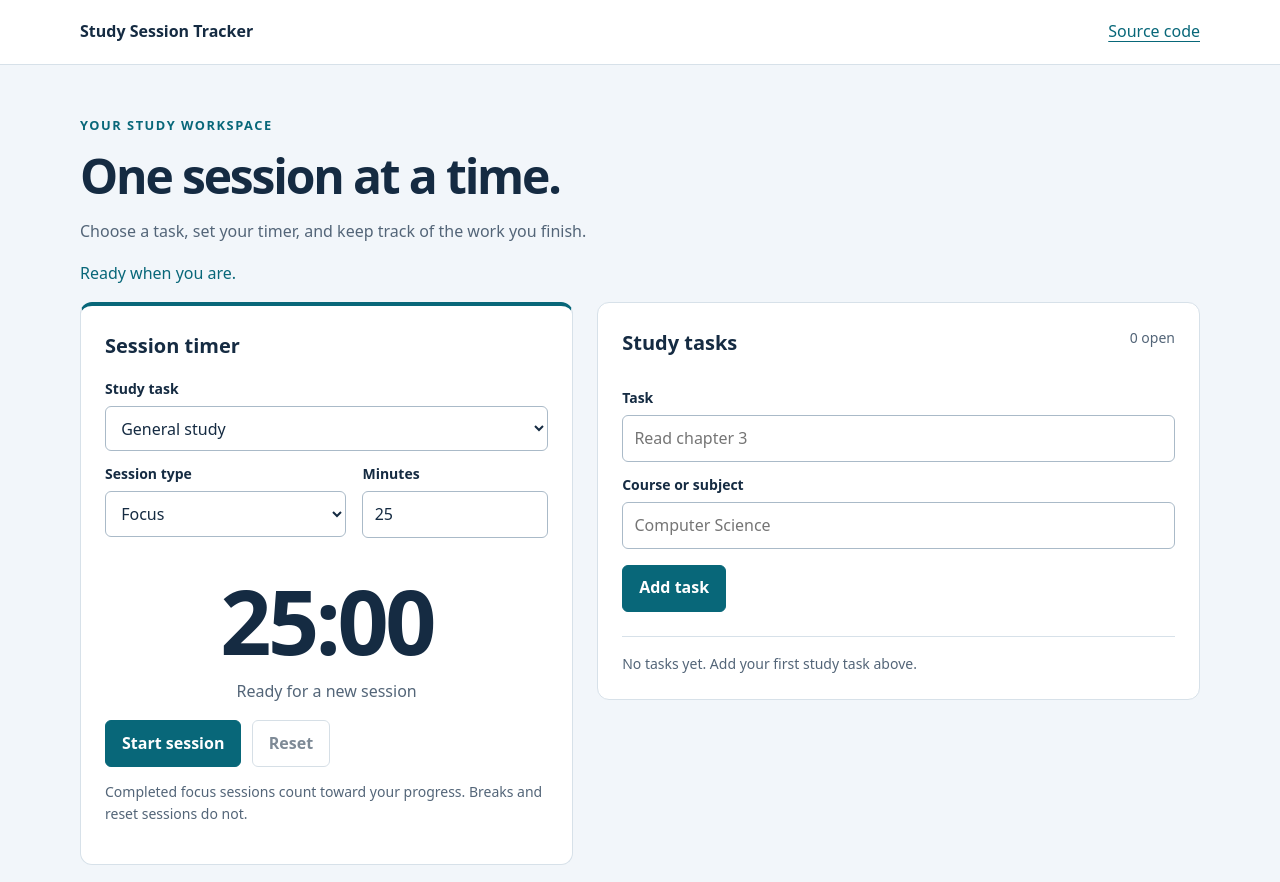
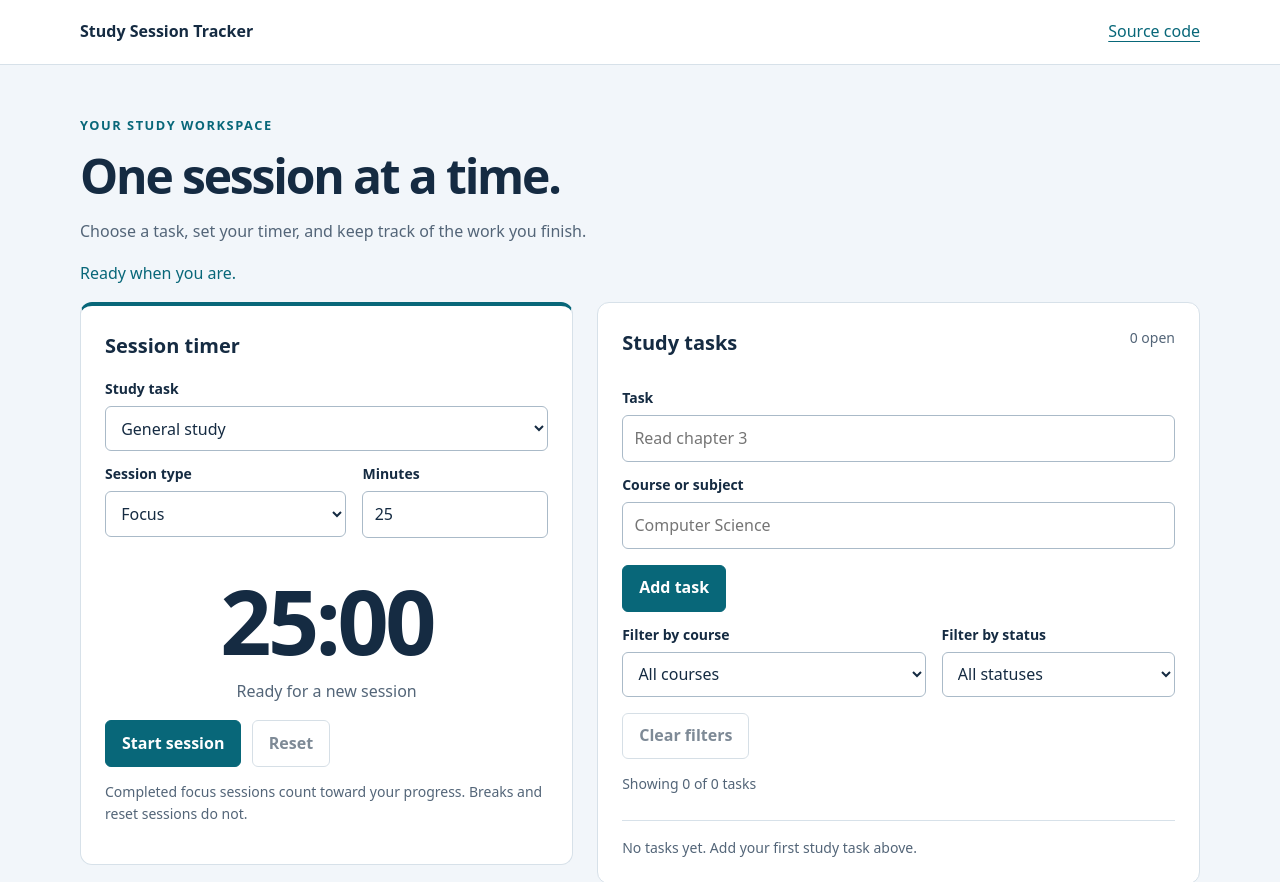
Before and after one commit to SakifT/study-session-tracker, a website: page index.html in a window 1280 px wide. Shown: the top 882 px of the page. Drawn offline with Linux system fonts and the light colour scheme.

Commit message:
Add files via upload
Add course and status task filters (#3)

```diff
--- a/app.js
+++ b/app.js
@@ -41,7 +41,27 @@ $('task-form').addEventListener('submit', event => {
   } else state.tasks.push({ id: crypto.randomUUID(), title, course, done: false });
   cancelEdit(); save(); renderTasks(); notify('Task saved.');
 });
+// Filters change only the displayed task list, never stored tasks or timer choices.
+function filterTasks(tasks, course, status) {
+  return tasks.filter(task => (!course || task.course === course) &&
+    (status === 'all' || (status === 'completed' ? !!task.done : !task.done)));
+}
+$('filter-course').addEventListener('change', renderTasks);
+$('filter-status').addEventListener('change', renderTasks);
+$('clear-filters').addEventListener('click', () => {
+  $('filter-course').value = '';
+  $('filter-status').value = 'all';
+  renderTasks();
+});
 function renderTasks() {
+  const previousCourse = $('filter-course').value;
+  const courses = [...new Set(state.tasks.map(task => task.course))].sort((a, b) => a.localeCompare(b));
+  $('filter-course').replaceChildren(new Option('All courses', ''));
+  courses.forEach(course => $('filter-course').add(new Option(course, course)));
+  $('filter-course').value = courses.includes(previousCourse) ? previousCourse : '';
+  const visibleTasks = filterTasks(state.tasks, $('filter-course').value, $('filter-status').value);
+  $('filter-summary').textContent = `Showing ${visibleTasks.length} of ${state.tasks.length} tasks`;
+  $('clear-filters').disabled = !$('filter-course').value && $('filter-status').value === 'all';
   const selected = state.timer?.taskId || $('session-task').value;
   $('session-task').replaceChildren(new Option('General study', ''));
   state.tasks.filter(t => !t.done).forEach(t => $('session-task').add(new Option(`${t.course} — ${t.title}`, t.id)));
@@ -50,7 +70,8 @@ function renderTasks() {
   $('task-list').replaceChildren();
   $('task-count').textContent = `${state.tasks.filter(t => !t.done).length} open`;
   if (!state.tasks.length) $('task-list').append(node('li', 'No tasks yet. Add your first study task above.', 'hint'));
-  state.tasks.forEach(t => {
+  if (state.tasks.length && !visibleTasks.length) $('task-list').append(node('li', 'No tasks match these filters. Change or clear the filters to see more tasks.', 'hint'));
+  visibleTasks.forEach(t => {
     const li = node('li');
     li.append(node('span', t.title, `task-title${t.done ? ' done' : ''}`), node('span', t.course, 'hint'));
     const actions = node('div', undefined, 'task-buttons');
--- a/index.html
+++ b/index.html
@@ -31,6 +31,12 @@
           <label for="task-course">Course or subject</label><input id="task-course" maxlength="60" placeholder="Computer Science" required>
           <div class="actions"><button id="save-task" class="primary" type="submit">Add task</button><button id="cancel-edit" type="button" hidden>Cancel edit</button></div>
         </form>
+        <div class="fields" role="group" aria-label="Task filters">
+          <div><label for="filter-course">Filter by course</label><select id="filter-course"><option value="">All courses</option></select></div>
+          <div><label for="filter-status">Filter by status</label><select id="filter-status"><option value="all">All statuses</option><option value="open">Open</option><option value="completed">Completed</option></select></div>
+        </div>
+        <div class="actions"><button id="clear-filters" type="button" disabled>Clear filters</button></div>
+        <p id="filter-summary" class="hint" role="status" aria-live="polite"></p>
         <ul id="task-list" class="task-list"></ul>
       </section>
     </div>
```
Also changed, not shown: README.md.
